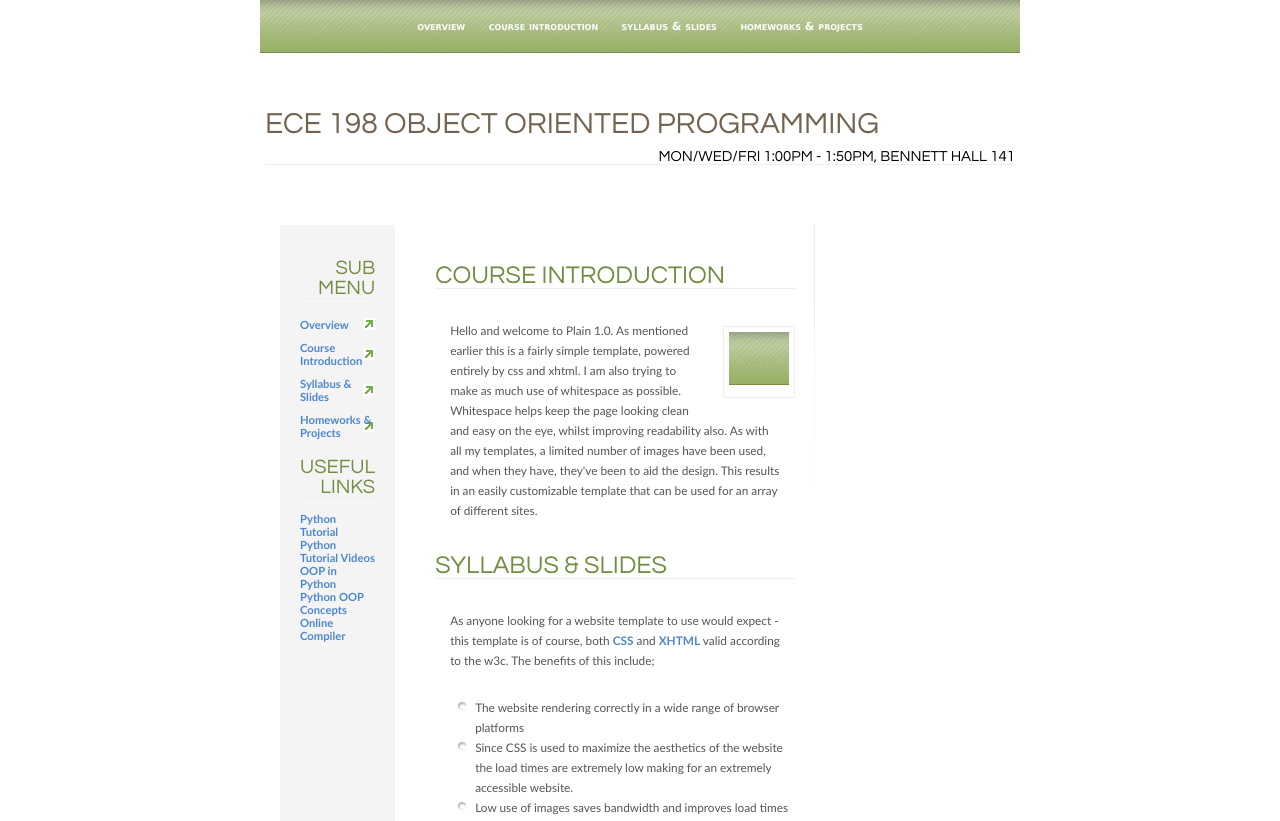
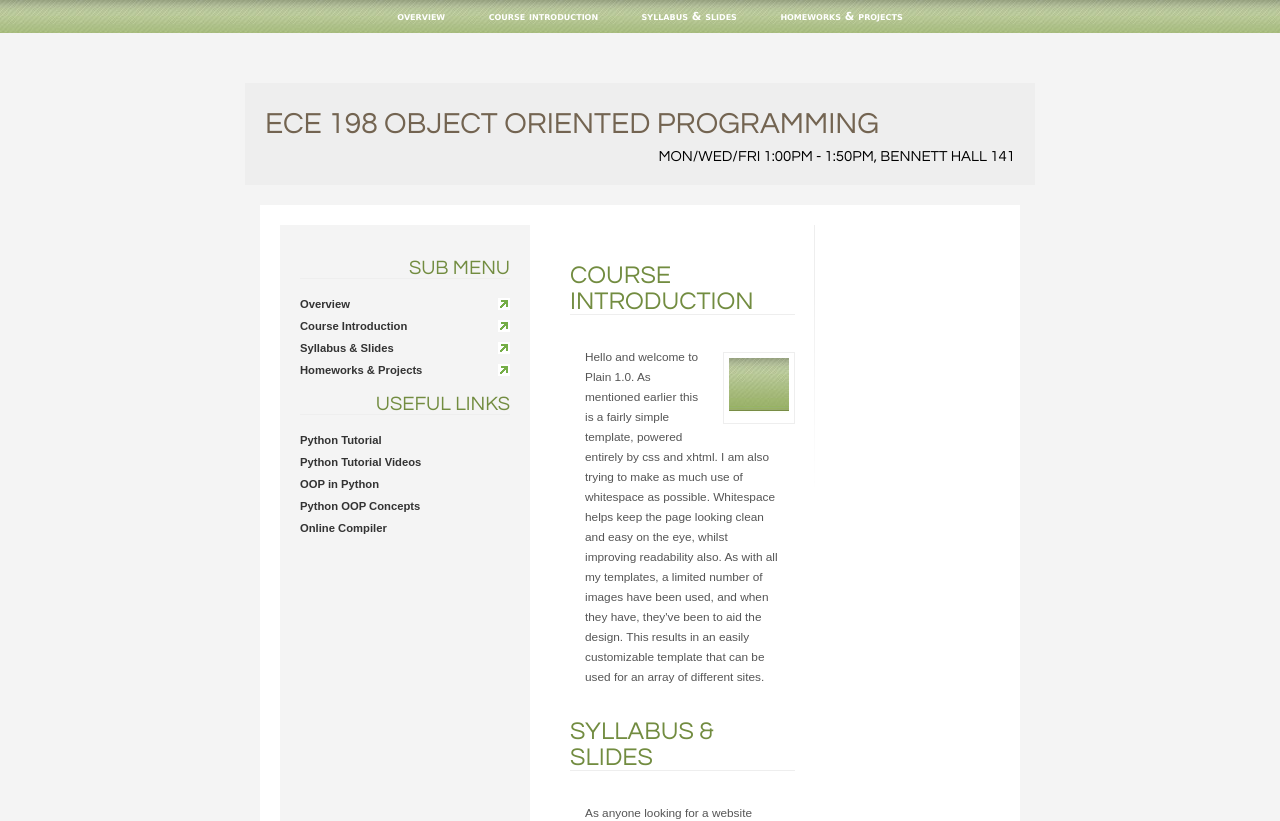
Before and after one commit to cypaislab/ece198.github.io, a plain HTML site: page index.html in a window 1280 px wide. Shown: the top 821 px of the page. Drawn offline with Linux system fonts and the light colour scheme.

Commit message:
Update index.html

```diff
--- a/index.html
+++ b/index.html
@@ -6,12 +6,31 @@
     <title>ECE 198: Object Oriented Programming</title>
     <link href="css/1.css" rel="stylesheet" type="text/css" />
     <style>
-        /* Additional CSS to fix overlapping issue */
         body {
-            display: flex;
-            justify-content: center;
             margin: 0;
             padding: 0;
+            font-family: Arial, sans-serif;
+            background-color: #f4f4f4;
+        }
+
+        #menu {
+            text-align: center;
+            padding: 10px;
+            background-color: #333;
+            color: #fff;
+        }
+
+        #menu a {
+            color: #fff;
+            text-decoration: none;
+            margin: 0 10px;
+        }
+
+        #header {
+            text-align: center;
+            padding: 20px;
+            background-color: #eee;
+            margin-bottom: 20px;
         }
 
         #content {
@@ -19,6 +38,7 @@
             max-width: 1200px;
             margin: 0 auto;
             padding: 20px;
+            background-color: #fff;
         }
 
         #sidebar {
@@ -27,6 +47,7 @@
             padding: 20px;
             box-sizing: border-box;
             margin-right: 20px;
+            flex-shrink: 0;
         }
 
         #mainbar {
@@ -41,20 +62,46 @@
             padding: 10px;
             background-color: #333;
             color: #fff;
+            margin-top: 20px;
         }
 
         .submenu a {
             display: block;
             padding: 5px 0;
+            color: #333;
+            text-decoration: none;
+        }
+
+        .submenu a:hover {
+            text-decoration: underline;
+        }
+
+        .ReferenceLinks a {
+            display: block;
+            padding: 5px 0;
+            color: #333;
+            text-decoration: none;
+        }
+
+        .ReferenceLinks a:hover {
+            text-decoration: underline;
+        }
+
+        img.articleimg {
+            max-width: 100%;
+            height: auto;
+            margin: 20px 0;
         }
     </style>
 </head>
 
 <body>
     <a name="top" id="top"></a>
-    <center>
     <div id="menu">
-            <a href="#top">overview</a> <a href="#intro">course introduction</a> <a href="#css">syllabus &amp; slides</a> <a href="#about">homeworks &amp; projects</a>
+        <a href="#top">overview</a>
+        <a href="#intro">course introduction</a>
+        <a href="#css">syllabus &amp; slides</a>
+        <a href="#about">homeworks &amp; projects</a>
     </div>
 
     <div id="header">
@@ -75,7 +122,7 @@
 
             <h1>Useful Links</h1>
 
-                <div class="Reference Links">
+            <div class="ReferenceLinks">
                 <a href="https://docs.python.org/3/tutorial/index.html">Python Tutorial</a>
                 <a href="https://www.youtube.com/playlist?list=PL-osiE80TeTt2d9bfVyTiXJA-UTHn6WwU">Python Tutorial Videos</a>
                 <a href="https://realpython.com/python3-object-oriented-programming/">OOP in Python</a>
@@ -136,7 +183,6 @@
         This is the footer. Put all your copyright info here.<br />
         Page designed by <a href="http://www.sixshootermedia.com">6ix Shooter Media</a>
     </div>
-    </center>
 </body>
 
 </html>
```
Lines whose indentation alone changed are shown as unchanged.
